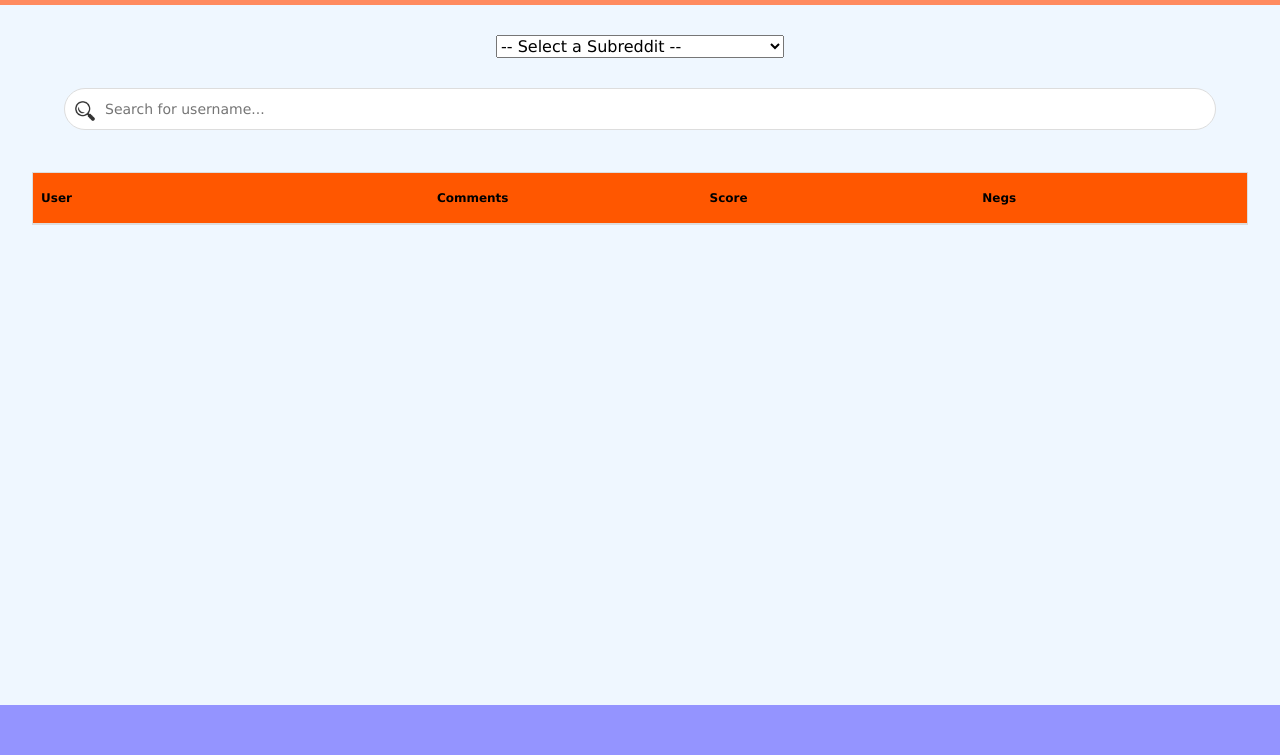
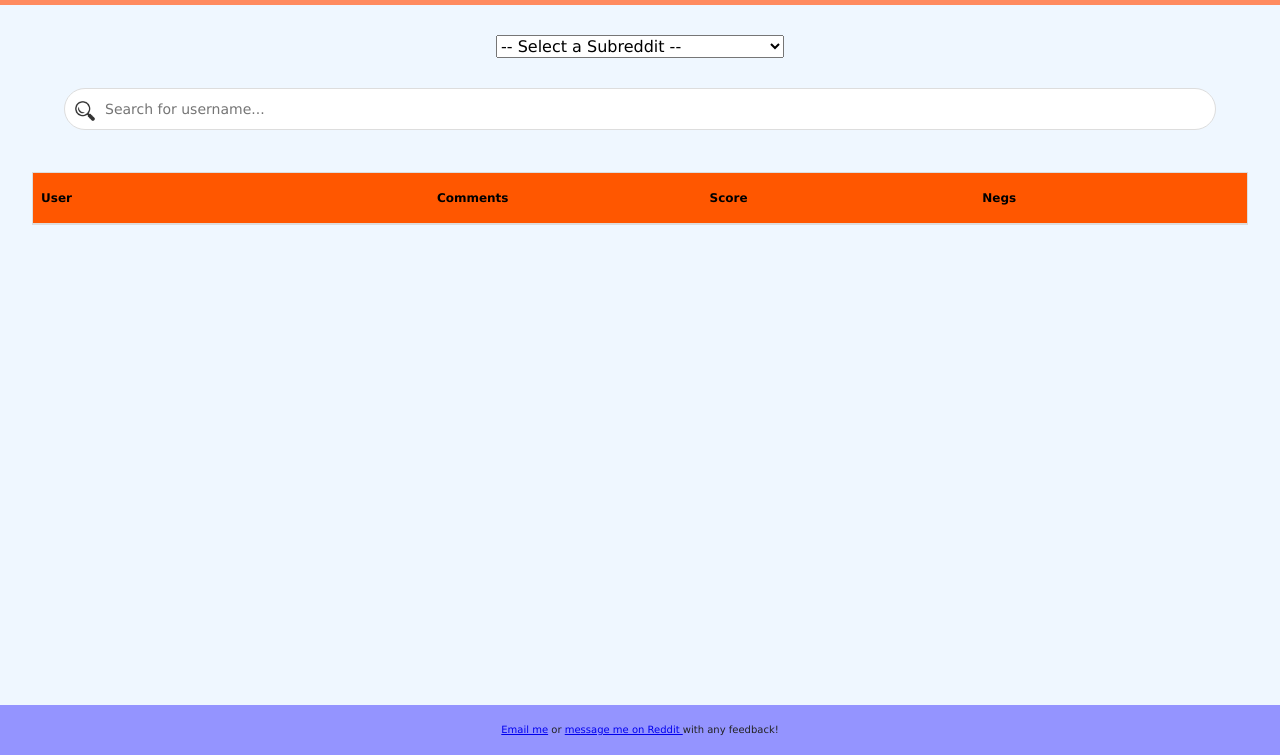
Before and after one commit to anthonyLuttrell/RedditStatsBot, a website built with Parcel: page web/index.html in a window 1280 px wide. Shown: the part 45-800 px from the top of the page. Built offline with nearby package versions, Linux system fonts and the light colour scheme; files whose address does not match are found by name.

Commit message:
Added contact links to footer

```diff
--- a/web/css/main.css
+++ b/web/css/main.css
@@ -306,12 +306,13 @@ textarea {
 }
 
 .footer-text {
-  font-size: medium;
+  color: #222222;
+  font-size: x-small;
 }
 
 .footer {
   display: flex;
-  flex-flow: row nowrap;
+  flex-flow: column nowrap;
   justify-content: center;
   align-items: center;
   height: 50px;
@@ -320,10 +321,6 @@ textarea {
 
 .header-text {
   color: white;
-}
-
-.footer-text {
-  color: #222222;
 }
 
 .select-div {
--- a/web/index.html
+++ b/web/index.html
@@ -55,7 +55,12 @@
     </div>
   </div>
   <div class="footer" id="footer-div">
-    <span id="footer-span" class="footer-text"></span>
+    <span id="footer-timestamp" class="footer-text"></span>
+    <span id="footer-contact" class="footer-text">
+      <a href="mailto:admin@redditstatsbot.com">Email me</a> or
+      <a href="https://www.reddit.com/message/compose?to=96dpi&subject=RedditStatsBot">message me on Reddit
+      </a> with any feedback!
+    </span>
   </div>
   <script src="js/vendor/modernizr-3.11.2.min.js"></script>
   <script src="js/plugins.js"></script>
--- a/web/js/main.js
+++ b/web/js/main.js
@@ -92,7 +92,7 @@ function displayAllUsers(value)
     }
 
     const table = document.getElementById("output-table").getElementsByTagName("tbody")[0];
-    const footerText = document.getElementById("footer-span");
+    const footerText = document.getElementById("footer-timestamp");
     const subsArr = sessionStorage.getItem(SUBS_KEY).split(",");
     const users = JSON.parse(sessionStorage.getItem(subsArr[value - 1]));
     const totalsArray = getTotalsArray(users);
```
